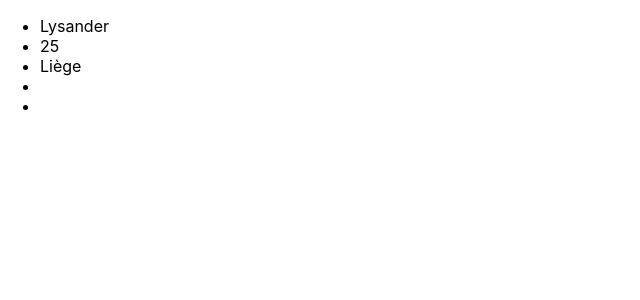
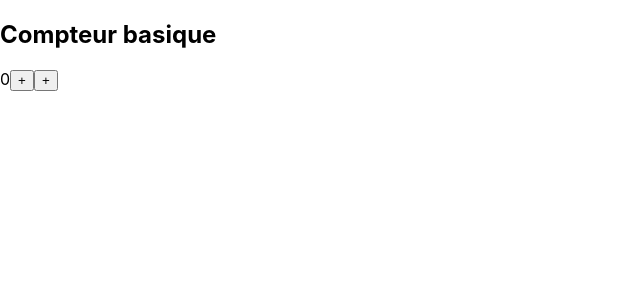
Before and after one commit to LysanderH/React-intro, a React (Create React App) app: page / in a window 1280 px wide. Shown: the top 300 px of the page, without its empty margins (0-640 px from the left). Built offline with nearby package versions, Linux system fonts and the light colour scheme.

Commit message:
created counter class

```diff
--- a/src/App.js
+++ b/src/App.js
@@ -1,11 +1,17 @@
 import React from 'react';
 import Person from "./components/Person";
+import Counter from "./components/Counter";
 
 function App() {
+    const increment = () => {
+
+    }
+
     return (
         <div className="App">
             <header className="App-header">
-                <Person age={25} name="Lysander" loc="Liège"/>
+                {/*<Person age={25} name="Lysander" loc="Liège"/>*/}
+                <Counter />
             </header>
         </div>
     );
--- /dev/null
+++ b/src/components/Counter.jsx
@@ -0,0 +1,33 @@
+import React, {Component} from 'react';
+
+class Counter extends Component {
+    constructor(props) {
+        super(props);
+        this.state = {
+            count: 0,
+        }
+    }
+
+    addOne = () => {
+        this.setState({count: this.state.count + 1});
+    }
+
+    substractOne = () => {
+        this.setState({count: this.state.count > 0 ? this.state.count - 1 : this.state.count});
+    }
+
+    render() {
+        return (
+            <section>
+                <h2 aria-level="2" role="heading">Compteur basique</h2>
+                <p>
+                    <span>{this.state.count}</span>
+                    <button onClick={this.addOne}>+</button>
+                    <button onClick={this.substractOne}>+</button>
+                </p>
+            </section>
+        );
+    }
+}
+
+export default Counter;
```
